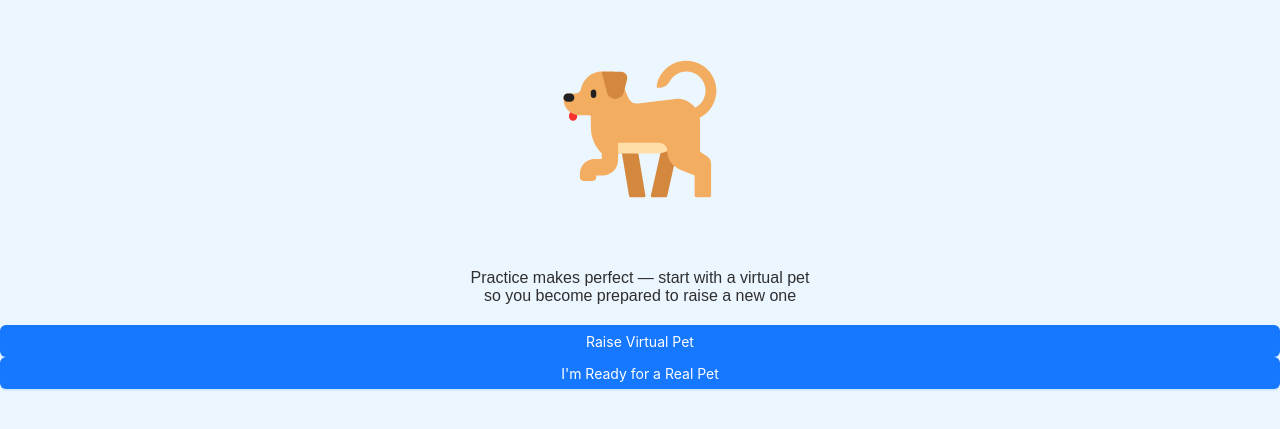
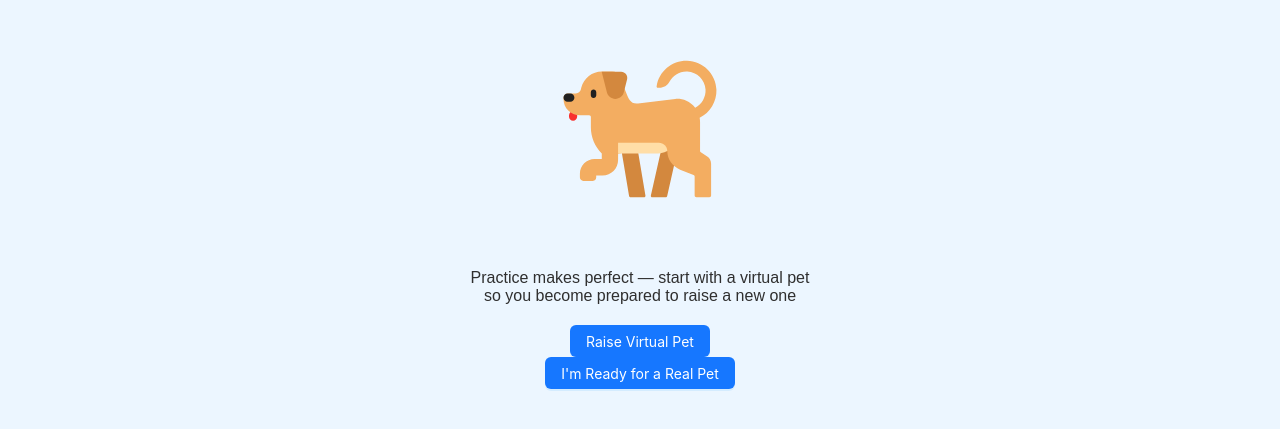
Before and after one commit to Pocket-Pals/Pocket-Pals, a Next.js app: page / in a window 1280 px wide. Shown: the part 201-630 px from the top of the page. Built offline with nearby package versions, Linux system fonts and the light colour scheme.

Commit message:
btn fixed and readme updated

```diff
--- a/src/components/Button/Button.jsx
+++ b/src/components/Button/Button.jsx
@@ -2,15 +2,7 @@ import { Button, Space } from "antd";
 import styled from "styled-components";
 
 const StyledButton = styled(Button)`
-  width: ${(props) => props.width || "100%"};
-`;
-
-const StyledSpacer = styled(Space)`
-  width: "100%";
-`;
-
-const Container = styled.div`
-  width: "100%";
+  width: ${(props) => props.width || null};
 `;
 
 export default function MyButton({ text, onClick = () => {}, icon, type }) {
```
Also changed, not shown: 1 other file (tests, documents, lock files or other folders).
